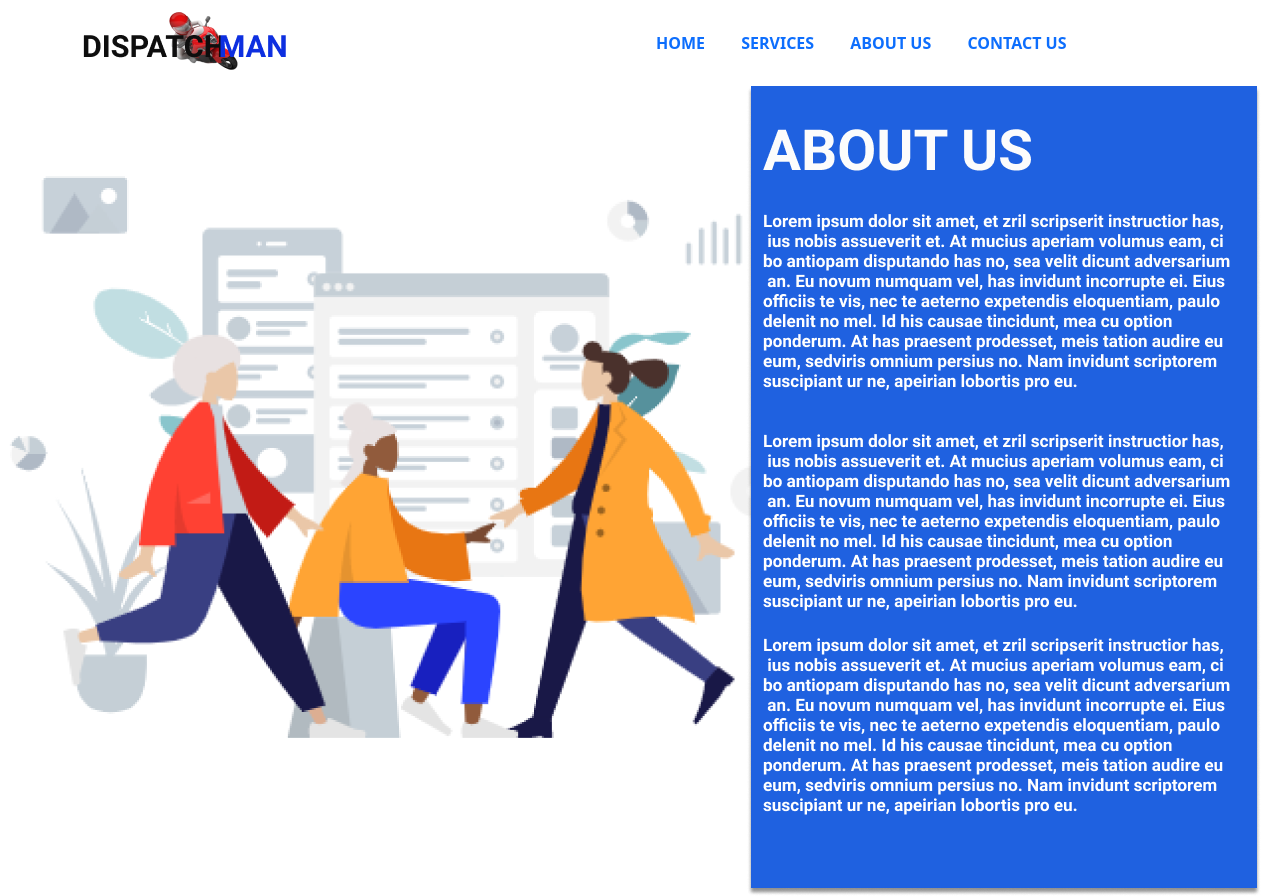
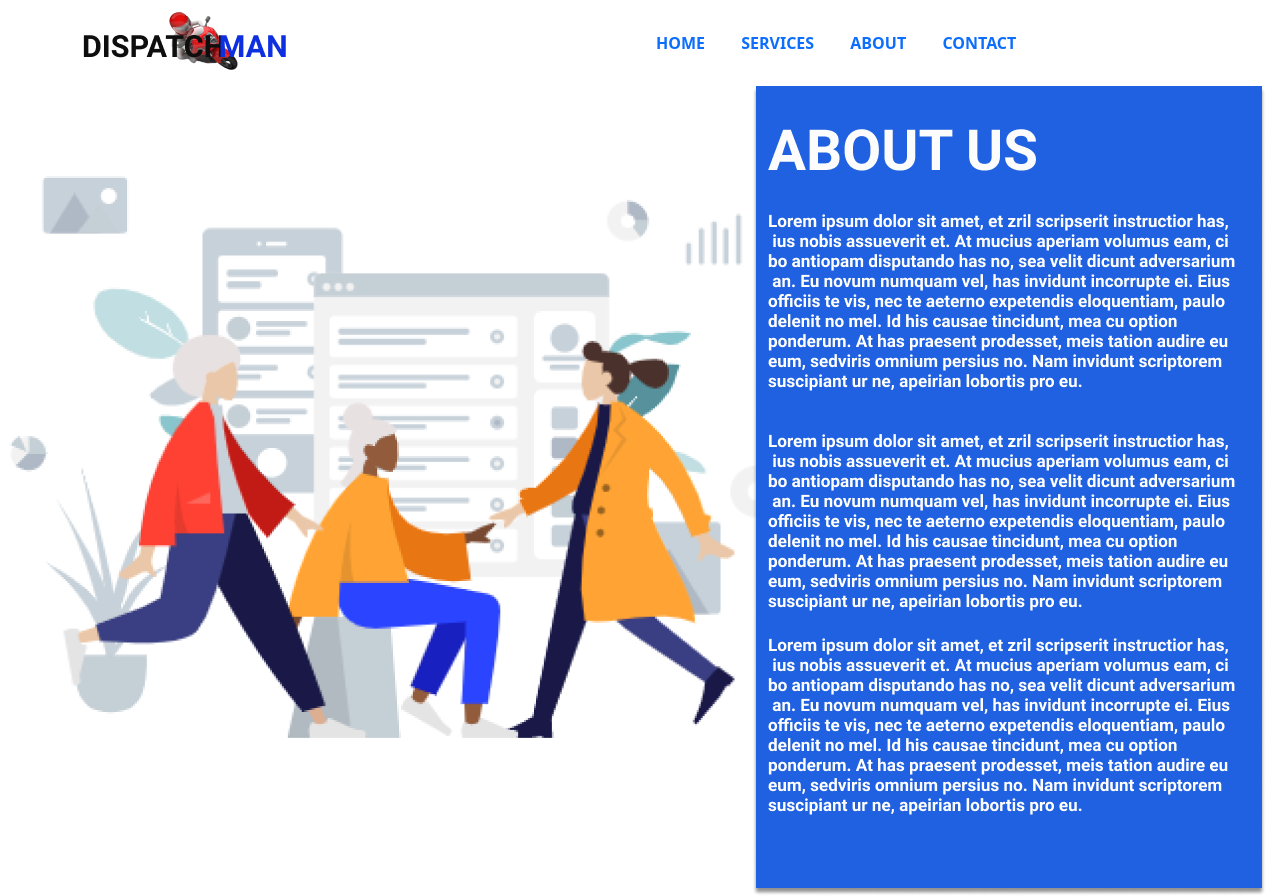
Before and after one commit to wisdomI/Bootstrap-Task, a plain HTML site: page About us.html in a window 1280 px wide. Drawn offline with Linux system fonts and the light colour scheme.

Commit message:
about fix

```diff
--- a/About us.html
+++ b/About us.html
@@ -14,19 +14,19 @@
         </div>
 
         <div class="fs-6 col-md-12 col-sm-12 col-lg-6">
-            <a href="Home.html" class="text-primary text-decoration-none px-3 fw-bold">HOME</a>
+            <a href="./Home.html" class="text-primary text-decoration-none px-3 fw-bold">HOME</a>
             <a href="./Services.html" class="text-primary text-decoration-none px-3 fw-bold">SERVICES</a>
-            <a href="./About us.html" class="text-primary text-decoration-none px-3 fw-bold">ABOUT US</a>
-            <a href="./Contact us.html" class="text-primary text-decoration-none px-3 fw-bold">CONTACT US</a>
+            <a href="./About us.html" class="text-primary text-decoration-none px-3 fw-bold">ABOUT</a>
+            <a href="./Contact us.html" class="text-primary text-decoration-none px-3 fw-bold">CONTACT</a>
         </div>
     </nav>
 
-        <section class="form-3dicon row col-md-12 col-sm-12">
-            <div class="3d-icon col-sm-12 col-md-6 col-lg-7">
+        <section class="form-3dicon row">
+            <div class="3d-icon col-sm-12 col-md-6 col-lg-6">
                 <img src="./images/Humaaans 3 Characters.png" alt="" class="">
             </div>
 
-            <div class="what-we-do col-sm-12 col-md-12 col-lg-5">
+            <div class="what-we-do col-sm-12 col-md-12 col-lg-1" style="margin: 0 0 0 100px !important;">
                 <img src="./images/Group 14.png" alt="">
             </div>
         </section>
```
